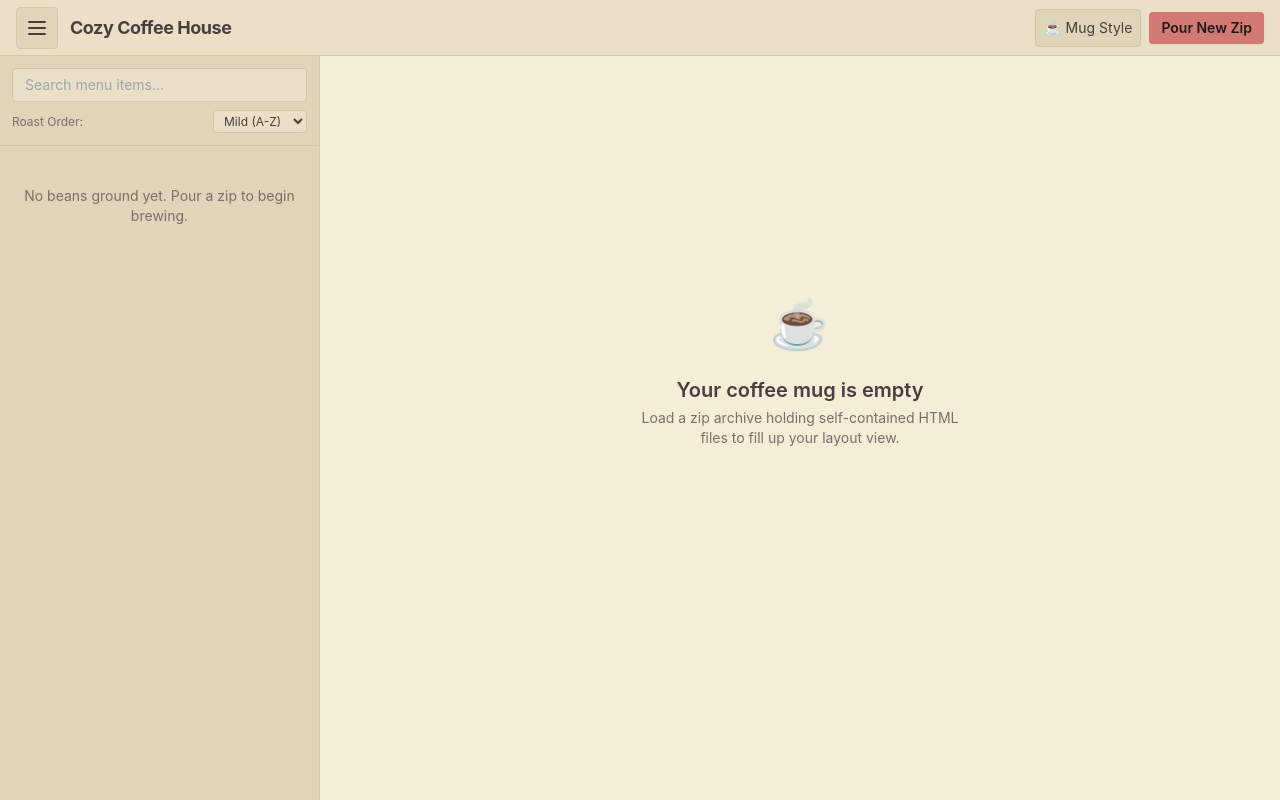
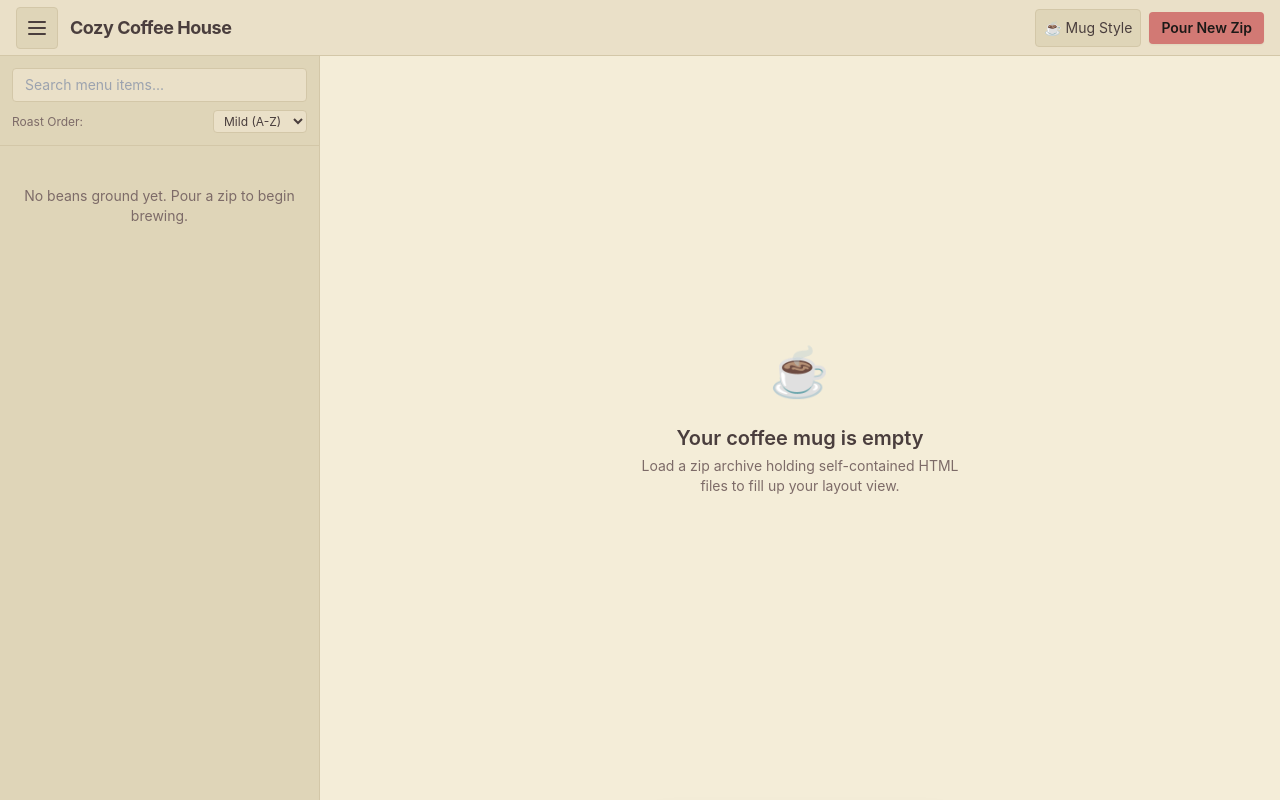
Before and after one commit to unbounddDestiny/html-viewer, a plain HTML site: page docs/index.html in a window 1280 px wide. Drawn offline with nearby package versions, Linux system fonts and the light colour scheme.

```diff
--- a/docs/index.html
+++ b/docs/index.html
@@ -92,7 +92,7 @@
             user-select: auto !important;
         }
 
-        /* Cozy Animations & Transits for Mobile/Desktop */
+        /* Sidebar Animations */
         #cafe-menu-sidebar {
             -webkit-transform: translateX(-100%);
             transform: translateX(-100%);
@@ -189,19 +189,17 @@
 
         <div id="cafe-apron-overlay" class="absolute inset-0 bg-black/40 z-10 opacity-0 pointer-events-none transition-opacity duration-300 cursor-pointer" aria-hidden="true"></div>
 
-        <main class="flex-1 relative bg-[var(--bg-base)] overflow-hidden flex flex-col">
+        <main class="flex-1 relative bg-[var(--bg-base)] overflow-hidden">
 
-            <div class="flex-1 w-full relative">
-                <iframe id="coffee-mug-frame" class="absolute inset-0 w-full h-full border-none hidden"></iframe>
+            <iframe id="coffee-mug-frame" class="absolute inset-0 w-full h-full border-none hidden"></iframe>
 
-                <div id="empty-mug-state" class="absolute inset-0 flex flex-col items-center justify-center p-6 text-center transition-all duration-300">
-                    <div class="text-5xl mb-4 animate-bounce">☕</div>
-                    <h2 class="text-xl font-semibold mb-1">Your coffee mug is empty</h2>
-                    <p class="text-sm text-muted max-w-xs">Load a zip archive holding self-contained HTML files to fill up your layout view.</p>
-                </div>
+            <div id="empty-mug-state" class="absolute inset-0 flex flex-col items-center justify-center p-6 text-center transition-all duration-300">
+                <div class="text-5xl mb-4 animate-bounce">☕</div>
+                <h2 class="text-xl font-semibold mb-1">Your coffee mug is empty</h2>
+                <p class="text-sm text-muted max-w-xs">Load a zip archive holding self-contained HTML files to fill up your layout view.</p>
             </div>
 
-            <div class="w-full flex justify-center pointer-events-none pb-6 z-20">
+            <div class="absolute bottom-6 left-0 right-0 flex justify-center pointer-events-none z-20">
                 <div id="cozy-pagination-dock" class="pointer-events-auto px-6 py-3.5 rounded-2xl border shadow-2xl flex items-center space-x-8 opacity-95 backdrop-blur-md min-w-[280px] md:min-w-[340px]">
                     <button id="brew-prev-btn" class="p-2.5 rounded-xl border border-theme bg-sidebar/50 hover:bg-black/5 dark:hover:bg-white/10 active:scale-75 transition-transform disabled:opacity-20 disabled:pointer-events-none" title="Previous Page">
                         <svg class="w-5 h-5" fill="none" stroke="currentColor" stroke-width="2.5" viewBox="0 0 24 24"><path stroke-linecap="round" stroke-linejoin="round" d="M15 19l-7-7 7-7"></path></svg>
```
